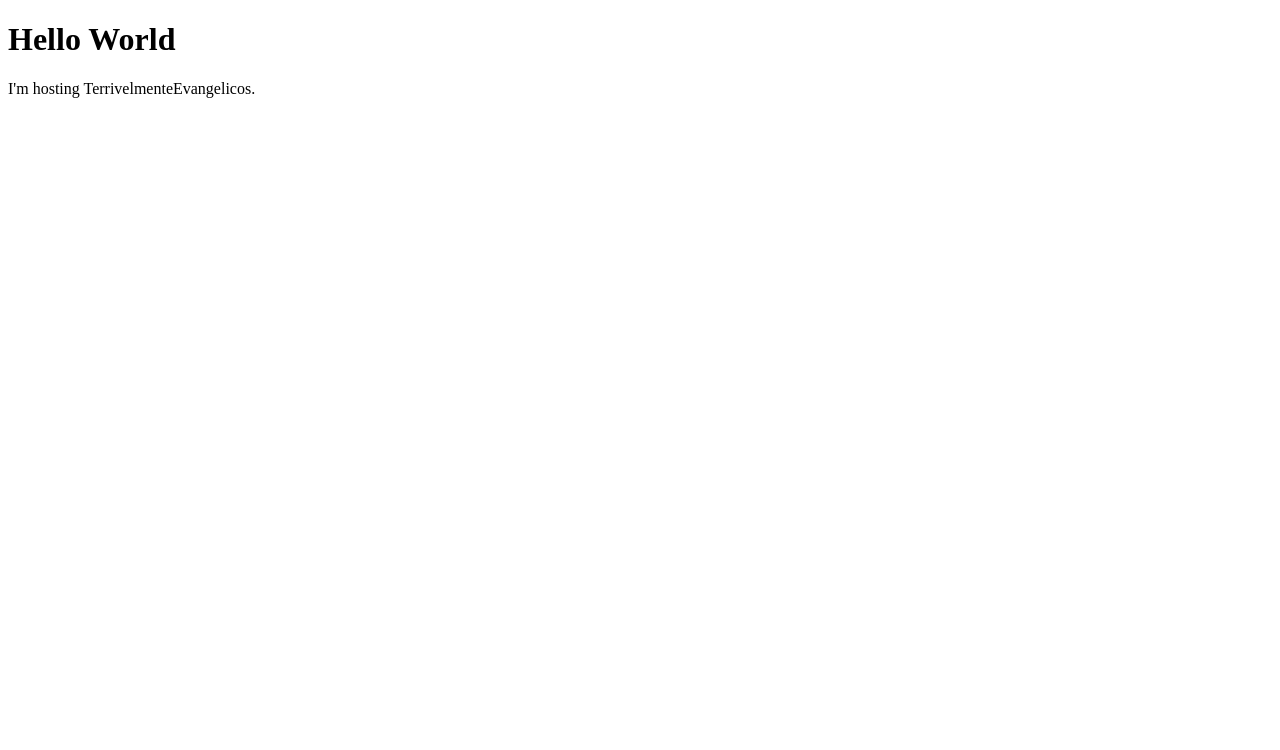
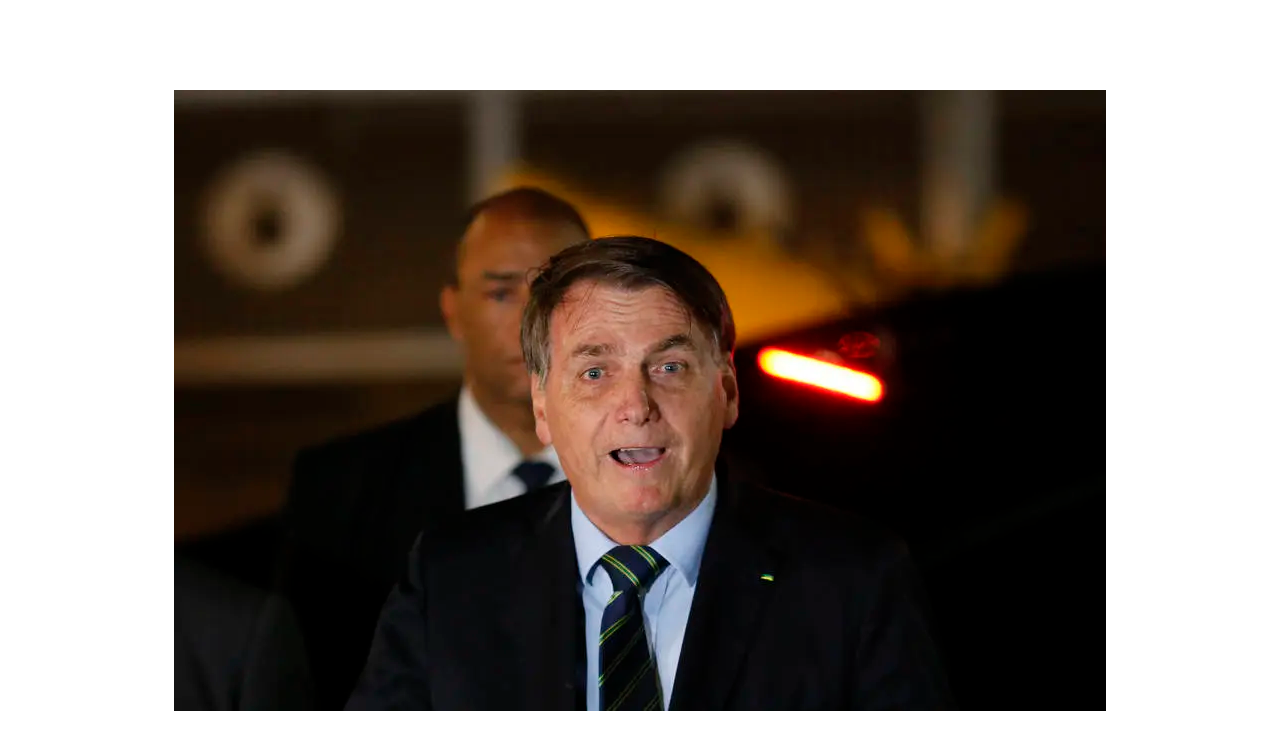
Before and after one commit to terrivelmenteevangelicos/raxflix.github.io, a plain HTML site: page index.html in a window 1280 px wide. Drawn offline with Linux system fonts and the light colour scheme.

Commit message:
Update index.html

```diff
--- a/index.html
+++ b/index.html
@@ -1,7 +1,11 @@
-<!DOCTYPE html>
 <html>
+<style>
+   html {
+      width:100%;
+      height:100%;
+      background:url(bo2.png) center center no-repeat;
+   }
+</style>
 <body>
-<h1>Hello World</h1>
-<p>I'm hosting TerrivelmenteEvangelicos.</p>
 </body>
 </html>
```
